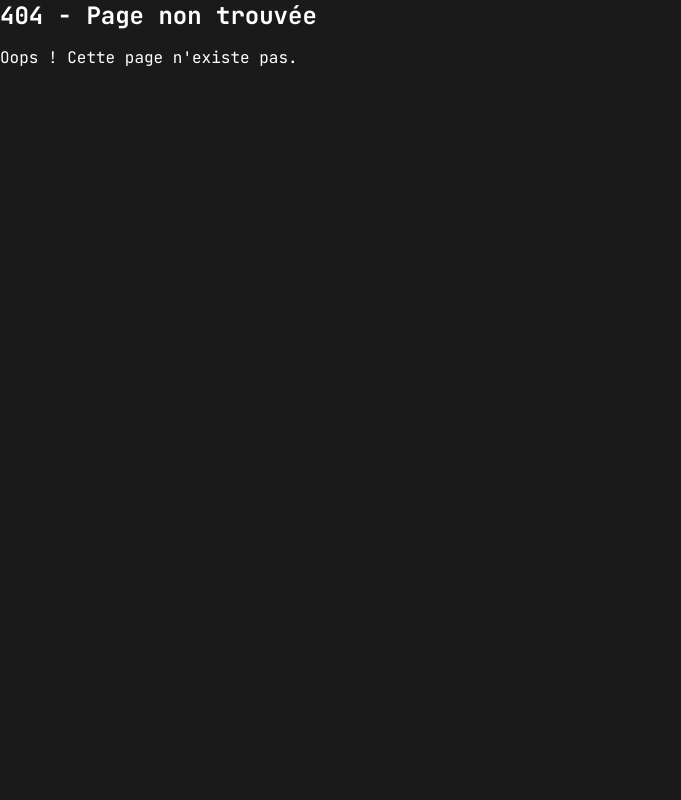
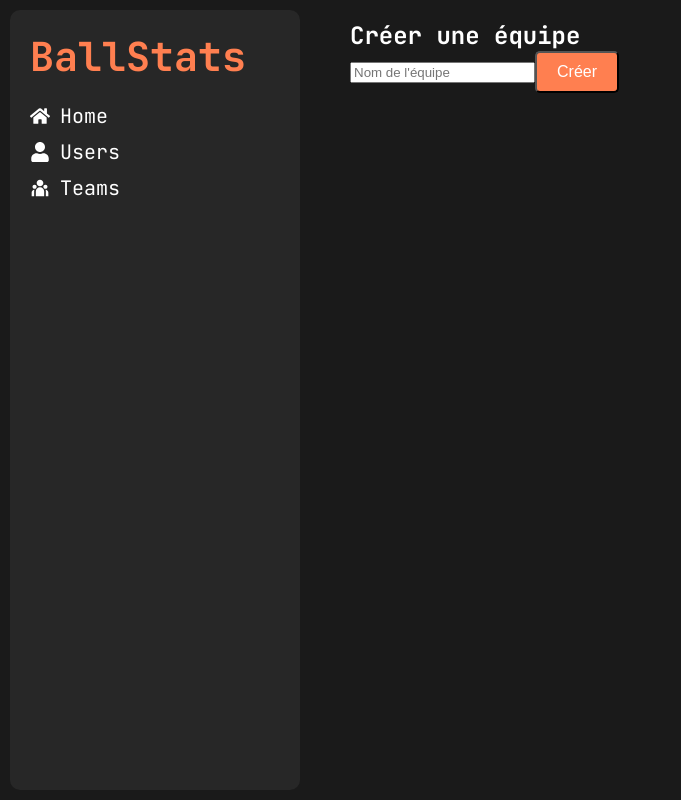
Before and after one commit to matthisRipoche/ballstats, a React (Vite) app in the folder front/: page /dashboard-admin/teams/create in a window 1280 px wide. Before the commit this address had no page. Shown: the whole page, without its empty margins (0-681 px from the left). Built offline with nearby package versions, Linux system fonts and the light colour scheme.

Commit message:
team create admin

```diff
--- a/front/src/App.jsx
+++ b/front/src/App.jsx
@@ -9,6 +9,7 @@ import DashBoardAdminTeams from "./layout/DashBoardAdmin/Teams/Index";
 import DashBoardAdminTeamDelete from "./layout/DashBoardAdmin/Teams/Delete";
 import DashBoardAdminTeamShow from "./layout/DashBoardAdmin/Teams/Show";
 import DashBoardAdminTeamEdit from "./layout/DashBoardAdmin/Teams/Edit";
+import DashBoardAdminTeamCreate from "./layout/DashBoardAdmin/Teams/Create";
 
 
 function App() {
@@ -26,9 +27,10 @@ function App() {
           <Route path="user/delete/:id" element={<DashBoardAdminUserDelete />} />
 
           <Route path="teams" element={<DashBoardAdminTeams />} />
-          <Route path="team/edit/:id" element={<DashBoardAdminTeamEdit />} />
-          <Route path="team/show/:id" element={<DashBoardAdminTeamShow />} />
-          <Route path="team/delete/:id" element={<DashBoardAdminTeamDelete />} />
+          <Route path="teams/edit/:id" element={<DashBoardAdminTeamEdit />} />
+          <Route path="teams/show/:id" element={<DashBoardAdminTeamShow />} />
+          <Route path="teams/delete/:id" element={<DashBoardAdminTeamDelete />} />
+          <Route path="teams/create" element={<DashBoardAdminTeamCreate />} />
         </Route>
         <Route path="*" element={<NotFound />} />
       </Routes>
--- /dev/null
+++ b/front/src/layout/DashBoardAdmin/Teams/Create.jsx
@@ -0,0 +1,56 @@
+import { useState } from "react";
+import { useNavigate } from "react-router-dom";
+import { fetchCreateTeam } from "../../../services/TeamServices";
+
+const DashBoardAdminTeamCreate = () => {
+    const navigate = useNavigate();
+    const [team, setTeam] = useState({ name: "" });
+    const [loading, setLoading] = useState(false);
+    const [error, setError] = useState(null);
+    const [message, setMessage] = useState(null);
+
+    const handleChange = (e) => {
+        setTeam({ ...team, [e.target.name]: e.target.value});
+    };
+
+    const handleSubmit = async (e) => {
+        e.preventDefault();
+        setLoading(true);
+
+        try {
+            await fetchCreateTeam(team);
+            setMessage("Équipe créée avec succès !");
+            setLoading(false);
+            setTimeout(() => navigate("/dashboard-admin/teams"), 2000); // Redirection après succès
+        } catch (err) {
+            setError("Erreur lors de la création de l'équipe.", err);
+            setLoading(false);
+        }
+    }
+
+    return (
+        <section className="team-create">
+            <h2>Créer une équipe</h2>
+
+            {message && <p style={{ color: "green" }}>{message}</p>}
+            {error && <p style={{ color: "red" }}>{error}</p>}
+            {loading && <p>Création en cours...</p>}
+
+            <form onSubmit={handleSubmit}>
+                <input
+                    type="text"
+                    name="name"
+                    value={team.name}
+                    onChange={handleChange}
+                    placeholder="Nom de l'équipe"
+                    required
+                />
+                <button className="btn orange" type="submit" disabled={loading}>
+                    {loading ? "Création..." : "Créer"}
+                </button>
+            </form>
+        </section>
+    );
+};
+
+export default DashBoardAdminTeamCreate;
--- a/front/src/layout/DashBoardAdmin/Teams/Index.jsx
+++ b/front/src/layout/DashBoardAdmin/Teams/Index.jsx
@@ -30,7 +30,7 @@ const DashBoardAdminTeams = () => {
     <div className="liste-teams">
       <div className="top-content">
         <h2>Les Teams</h2>
-        <Link className="btn orange" to="/dashboard-admin/team/create">Créer une team</Link>
+        <Link className="btn orange" to="/dashboard-admin/teams/create">Créer une team</Link>
       </div>
 
       <ul>
@@ -47,13 +47,13 @@ const DashBoardAdminTeams = () => {
               <p>{team.coach.name || "Chargement..."}</p>
               <p>{formatDate(team.created_at)}</p>
               <p>
-                <Link to={`/dashboard-admin/team/show/${team.id}`}>
+                <Link to={`/dashboard-admin/teams/show/${team.id}`}>
                   <FaEye color="#fff" />
                 </Link>
-                <Link to={`/dashboard-admin/team/edit/${team.id}`}>
+                <Link to={`/dashboard-admin/teams/edit/${team.id}`}>
                   <MdEditDocument color="#fff" />
                 </Link>
-                <Link to={`/dashboard-admin/team/delete/${team.id}`}>
+                <Link to={`/dashboard-admin/teams/delete/${team.id}`}>
                   <FaTrash color="#fff" />
                 </Link>
               </p>
```
Also changed, not shown: 1 other file (tests, documents, lock files or other folders).
